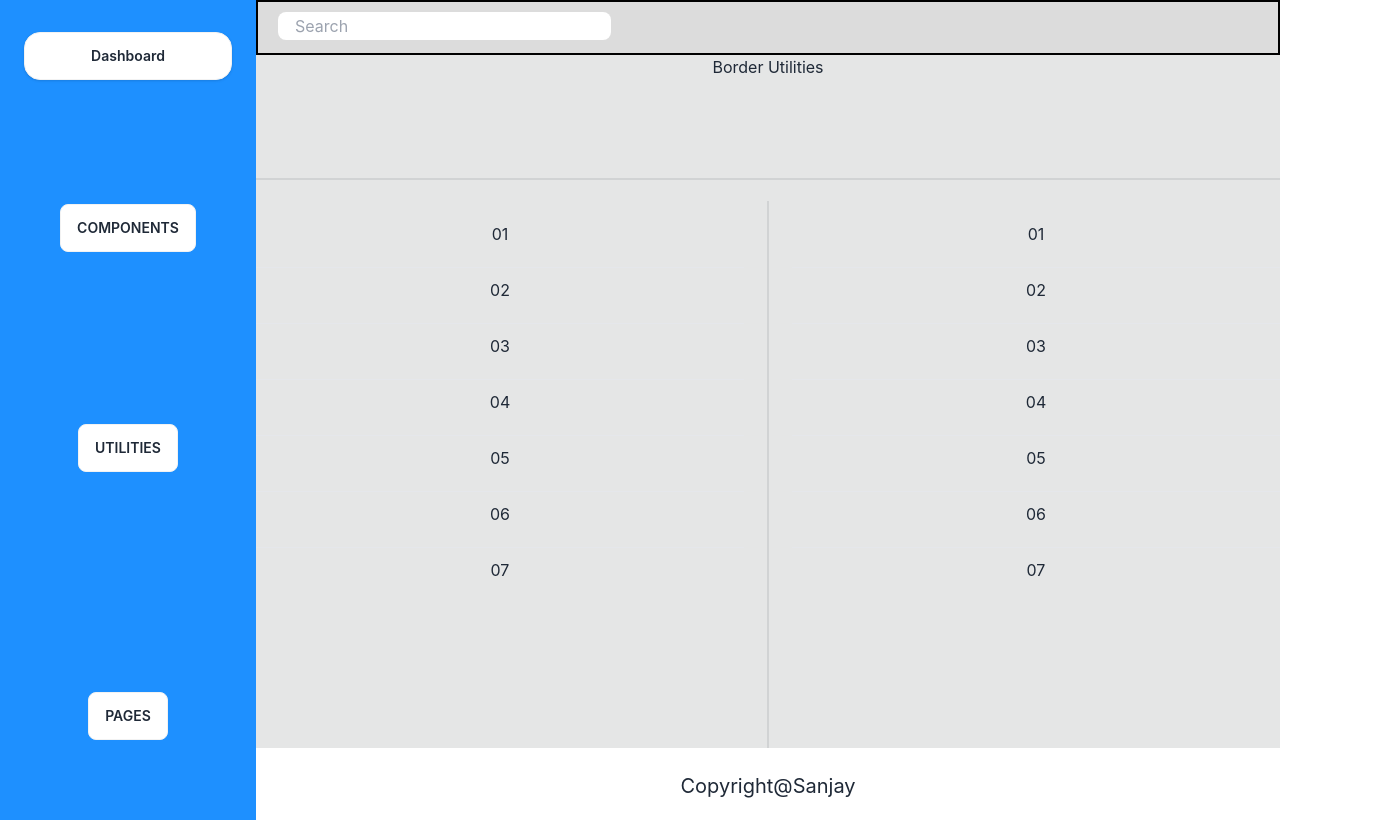
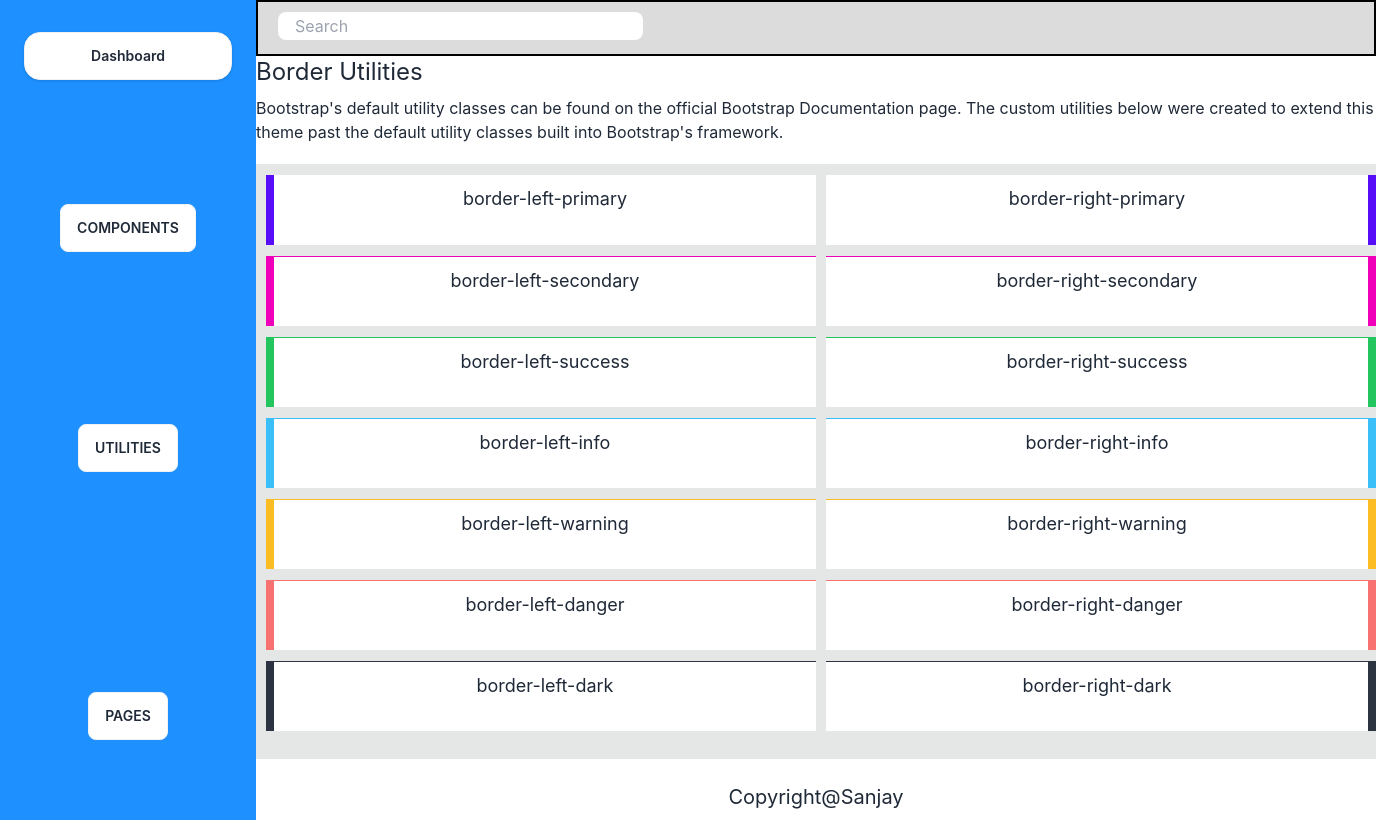
Before and after one commit to Sanjaymark/task-frontend, a React (Create React App) app: page /borders in a window 1280 px wide. Shown: the whole page, 1376 px wide, since content can reach past the window. Built offline with nearby package versions, Linux system fonts and the light colour scheme.

Commit message:
completed admintask

```diff
--- a/src/App.css
+++ b/src/App.css
@@ -32,6 +32,11 @@
 {
   margin-top: 11px;
   padding: 10px;
+  height: 70px;
+  background-color: white;
+  margin-left: 10px;
+  width: 550px;
+  font-size: large;
 }
 
 .ddiv
@@ -129,6 +134,16 @@
   margin: 5px;
   padding-top: 20px;
 }
+.g-btn
+{
+  background-color:crimson;
+  color:white
+}
+
+.btn-div
+{
+  height:700px
+}
 
 .pp
 {
@@ -184,3 +199,10 @@
 {
   height: 500px;
 }
+
+.bp
+{
+  text-align: start;
+  background-color: white;
+  height: 60px;
+}
--- a/src/Components/SideBar.js
+++ b/src/Components/SideBar.js
@@ -28,8 +28,8 @@ export default function SideBar()
             <details className="dropdown dropdown-top mb-12">
               <summary className="m-1 btn bg-base-100">Pages</summary>
                 <ul className="p-2 shadow menu dropdown-content bg-base-100 rounded-box w-52">
-                  <li><button onClick={()=>navigate("/login")}>  Register / Login  </button></li>
-                  <li><button onClick={()=>navigate("/forgot")}>  Forgot Password  </button></li>
+                  <li> <a href="https://www.facebook.com/" target="_blank"> Register / Login  </a></li>
+                  <li><a href="https://www.facebook.com/login/identify/?ctx=recover&ars=facebook_login&from_login_screen=0" target="_blank">  Forgot Password  </a></li>
                 </ul>
             </details>
         </div>
--- a/src/Pages/Animations.js
+++ b/src/Pages/Animations.js
@@ -1,6 +1,4 @@
-import { useEffect, useState } from "react";
 import Base from "../BasePage/Base";
-import { useNavigate } from "react-router-dom";
 
 export default function Animations()
 {
@@ -9,7 +7,7 @@ export default function Animations()
             <div className="flex flex-col w-full">
                 <div className="grid h-32 bg-base-300 ">
                     <div className="text-4xl flex p-3">Animation Utilities</div>
-                    <div className="flex prr p-3">
+                    <div className="flex prr p-3 bg-base-100">
                         Bootstrap's default utility classes can be found on the official Bootstrap Documentation page.
                         The custom utilities below were created to extend this theme past the <br></br>
                         default utility classes built into Bootstrap's framework.
@@ -28,8 +26,8 @@ export default function Animations()
                                     <div className="dropdown dropdown-bottom border-2">
                                         <label tabIndex={0} className="btn m-1">Dropdown</label>
                                         <ul tabIndex={0} className="dropdown-content z-[1] menu p-2 shadow bg-base-100 rounded-box w-52">
-                                            <li><a>Action</a></li>
-                                            <li><a>Another Action</a></li>
+                                            <li><button>Action</button></li>
+                                            <li><button>Another Action</button></li>
                                         </ul>
                                     </div>
                                     <div className="flex prr p-2">
@@ -52,15 +50,15 @@ export default function Animations()
                                     <div className="dropdown dropdown-bottom border-2">
                                         <label tabIndex={0} className="btn m-1">Dropdown</label>
                                         <ul tabIndex={0} className="dropdown-content z-[1] menu p-2 shadow bg-base-100 rounded-box w-52">
-                                            <li><a>Action</a></li>
-                                            <li><a>Another Action</a></li>
+                                            <li><button>Action</button></li>
+                                            <li><button>Another Action</button></li>
                                         </ul>
                                     </div>
                                     <div className="dropdown dropdown-bottom flex">
                                         <label tabIndex={0} className="btn m-1 bg-accent">Dropdown</label>
                                         <ul tabIndex={0} className="dropdown-content z-[1] menu p-2 shadow bg-base-100 rounded-box w-52">
-                                            <li><a>Action</a></li>
-                                            <li><a>Another Action</a></li>
+                                            <li><button>Action</button></li>
+                                            <li><button>Another Action</button></li>
                                         </ul>
                                     </div>
 
--- a/src/Pages/Borders.js
+++ b/src/Pages/Borders.js
@@ -1,39 +1,44 @@
-import { useEffect, useState } from "react";
+
 import Base from "../BasePage/Base";
-import { useNavigate } from "react-router-dom";
+
 
 export default function Borders()
 {
     return(
         <Base>
             <div className="flex flex-col w-full">
-                <div className="grid h-32 bg-base-300 ">
-                    Border Utilities
+                <div className="grid h-32 bg-base-100 ">
+                    <div className="flex text-2xl">Border Utilities</div>
+                    <span className="bp">
+                        Bootstrap's default utility classes can be found on the official Bootstrap Documentation page.
+                        The custom utilities below were created to extend this theme past the default utility classes built into Bootstrap's
+                        framework.
+                    </span>
                 </div>
-                <div className="divider"></div>
+
                 <div className="grid h-full bg-base-300 ">
                     <div className="flex w-full">
-                        <div className="grid h-20 flex-grow  bg-base-300 ">
+                        <div className="grid h-full flex-grow  bg-base-300 ">
                             <div class="divide-y ">
-                                <div className="bidiv">01</div>
-                                <div className="bidiv">02</div>
-                                <div className="bidiv">03</div>
-                                <div className="bidiv">04</div>
-                                <div className="bidiv">05</div>
-                                <div className="bidiv">06</div>
-                                <div className="bidiv">07</div>
+                                <div className="bidiv border-l-8 border-primary ">border-left-primary</div>
+                                <div className="bidiv border-l-8 border-secondary">border-left-secondary</div>
+                                <div className="bidiv border-l-8 border-green-500">border-left-success</div>
+                                <div className="bidiv border-l-8 border-info">border-left-info</div>
+                                <div className="bidiv border-l-8 border-warning">border-left-warning</div>
+                                <div className="bidiv border-l-8 border-error">border-left-danger</div>
+                                <div className="bidiv border-l-8 border-neutral">border-left-dark</div>
                             </div>
                         </div>
-                        <div className="divider divider-horizontal"></div>
-                        <div className="grid h-20 flex-grow  bg-base-300 ">
+
+                        <div className="grid h-full flex-grow  bg-base-300 ">
                         <div class="divide-y ">
-                                <div className="bidiv">01</div>
-                                <div className="bidiv">02</div>
-                                <div className="bidiv">03</div>
-                                <div className="bidiv">04</div>
-                                <div className="bidiv">05</div>
-                                <div className="bidiv">06</div>
-                                <div className="bidiv">07</div>
+                                <div className="bidiv border-r-8 border-primary">border-right-primary</div>
+                                <div className="bidiv border-r-8 border-secondary">border-right-secondary</div>
+                                <div className="bidiv border-r-8 border-green-500">border-right-success</div>
+                                <div className="bidiv border-r-8 border-info">border-right-info</div>
+                                <div className="bidiv border-r-8 border-warning">border-right-warning</div>
+                                <div className="bidiv border-r-8 border-error">border-right-danger</div>
+                                <div className="bidiv border-r-8 border-neutral">border-right-dark</div>
                             </div>
                         </div>
                     </div>
--- a/src/Pages/Cards.js
+++ b/src/Pages/Cards.js
@@ -1,6 +1,5 @@
-import { useEffect, useState } from "react";
 import Base from "../BasePage/Base";
-import { useNavigate } from "react-router-dom";
+
 
 export default function Cards()
 {
--- a/src/Pages/Colors.js
+++ b/src/Pages/Colors.js
@@ -1,6 +1,5 @@
-import { useEffect, useState } from "react";
 import Base from "../BasePage/Base";
-import { useNavigate } from "react-router-dom";
+
 
 export default function Colors()
 {
--- a/src/Pages/Forgot.js
+++ b/src/Pages/Forgot.js
@@ -1,6 +1,5 @@
-import { useEffect, useState } from "react";
 import Base from "../BasePage/Base";
-import { useNavigate } from "react-router-dom";
+
 
 export default function Forgot()
 {
--- a/src/Pages/Login.js
+++ b/src/Pages/Login.js
@@ -1,6 +1,5 @@
-import { useEffect, useState } from "react";
 import Base from "../BasePage/Base";
-import { useNavigate } from "react-router-dom";
+
 
 export default function Login()
 {
--- a/src/Pages/Others.js
+++ b/src/Pages/Others.js
@@ -1,6 +1,5 @@
-import { useEffect, useState } from "react";
 import Base from "../BasePage/Base";
-import { useNavigate } from "react-router-dom";
+
 
 export default function Others()
 {
@@ -44,8 +43,8 @@ export default function Others()
                                     <div className="dropdown dropdown-bottom bg-accent border-2">
                                         <label tabIndex={0} className="btn m-1">Dropdown</label>
                                         <ul tabIndex={0} className="dropdown-content z-[1] menu p-2 shadow bg-base-100 rounded-box w-52">
-                                            <li><a>Action</a></li>
-                                            <li><a>Another Action</a></li>
+                                            <li><button>Action</button></li>
+                                            <li><button>Another Action</button></li>
                                         </ul>
                                     </div>
                                     <div>
```
Also changed, not shown: src/Pages/Buttons.js (+117 -22 lines).
